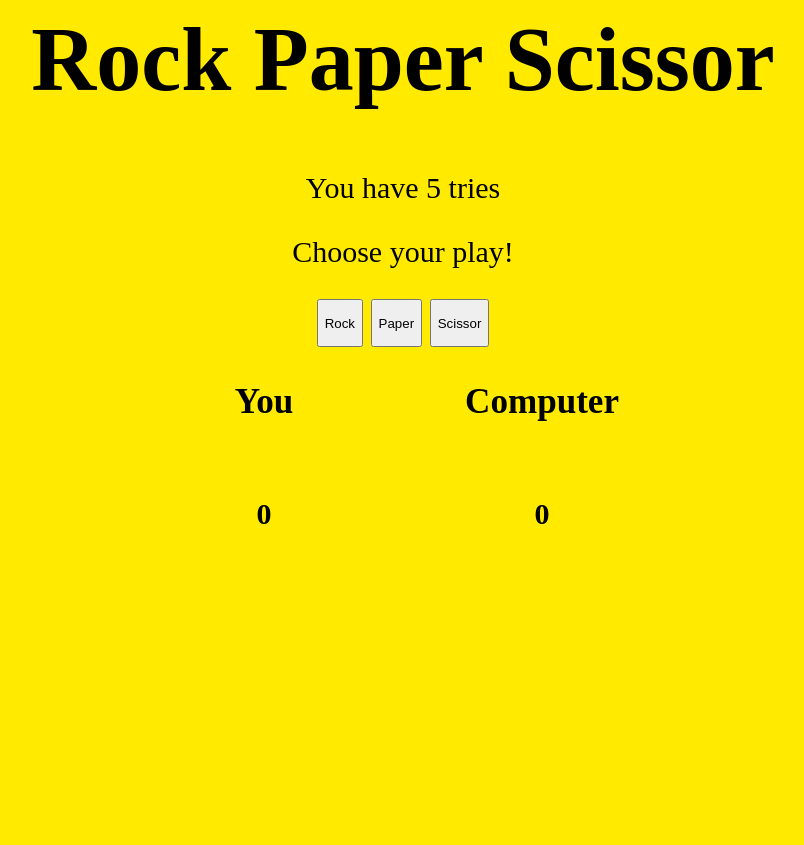
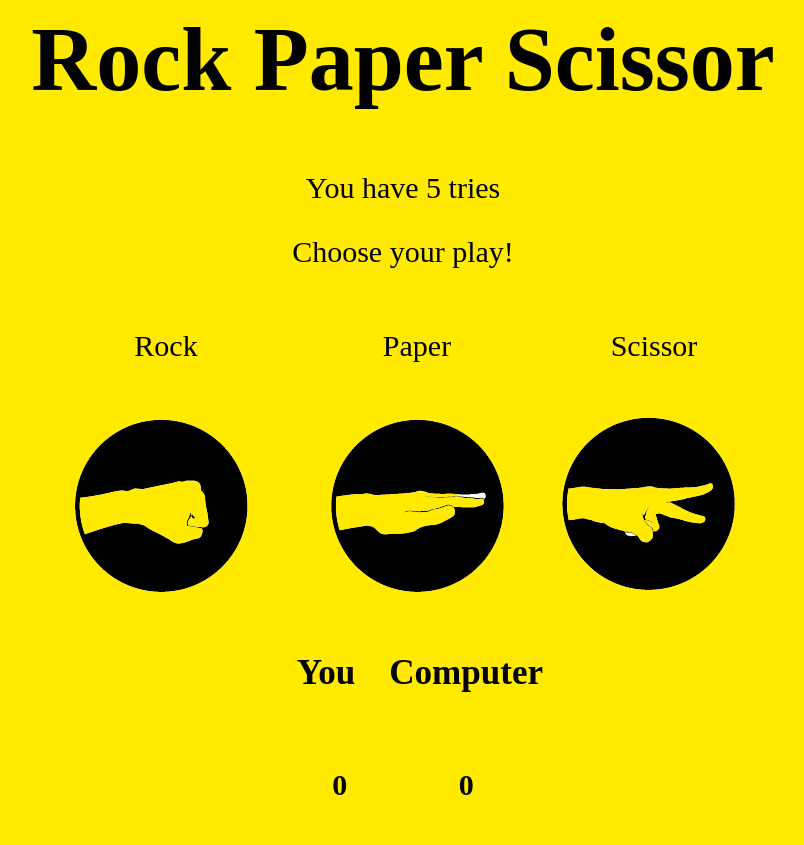
Before and after one commit to Danones/rock-paper-scissors, a plain HTML site: page index.html in a window 1280 px wide. Shown: the whole page, without its empty margins (237-1041 px from the left). Before the commit the page ends 800 px from the top, so only its background shows below. Drawn offline with Linux system fonts and the light colour scheme.

Commit message:
inserted images for rock paper scissors

```diff
--- a/index.html
+++ b/index.html
@@ -11,15 +11,18 @@
             <p>Choose your play!</p>
             <div id="Game board">
                 <div id="btn-container">
-                    <button id="Rock" class="button" alt="Rock">
+                    <div id="Rock" class="button" alt="Rock">
                         <p alt="rock">Rock</p>
-                    </button>
-                    <button id="Paper" class="button">
+                        <img src="./images/rock.png">
+                    </div>
+                    <div id="Paper" class="button">
                         <p alt="paper">Paper</p>
-                    </button>
-                    <button id="Scissor" class="button">
-                        <p alt="scissor"> Scissor</p>
-                    </button>
+                        <img src="./images/paper.png">
+                    </div>
+                    <div id="Scissor" class="button">
+                        <p alt="scissor">Scissor</p>
+                        <img src="./images/scissor.png">
+                    </div>
                 </div>
                 <div id="main-container">
                     <div class="score-labelling" id="score-labelling">
--- a/style.css
+++ b/style.css
@@ -12,9 +12,13 @@ body{
     font-size: 30px;
 }
 
+#btn-container{
+    display: flex;
+    justify-content: center;
+}
+
 #main-container , #main-container2{
     display:flex;
-    border: 1px;
     justify-content: center;
 
    /* align-items: flex-start;
@@ -22,12 +26,10 @@ body{
    */
 
 }
-#main-container div{
-/*    border: 1px #ccc solid;*/
-}
+
 
 #score-labelling{
-    flex-basis:22%;
+    flex-basis:10%;
 
 }
 
@@ -36,7 +38,7 @@ body{
 }
 
 #score-container{
-    flex-basis: 22%;
+    flex-basis: 10%;
 }
 #score-container h4{
   /*  border: 1px #ccc solid;*/
```
Also changed, not shown: images/paper.png (added), images/rock.png (added), images/scissor.png (added), 1 other file.
